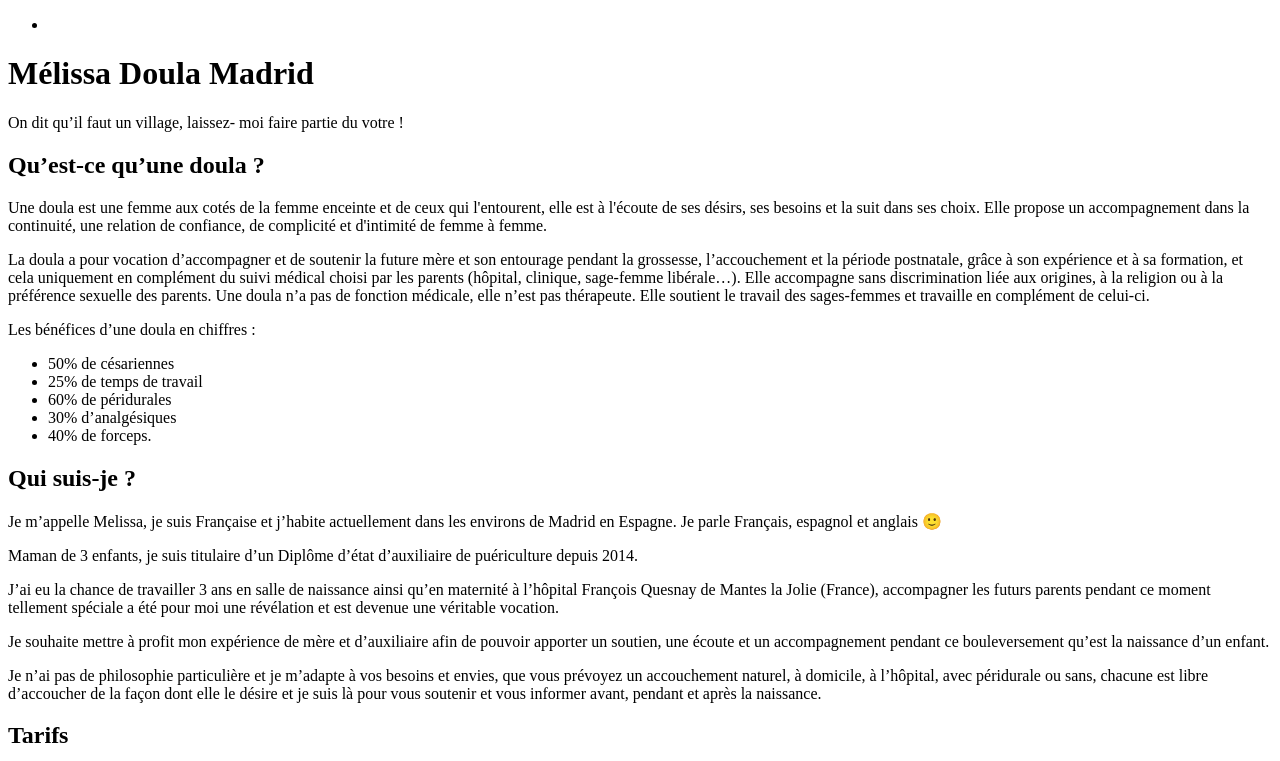
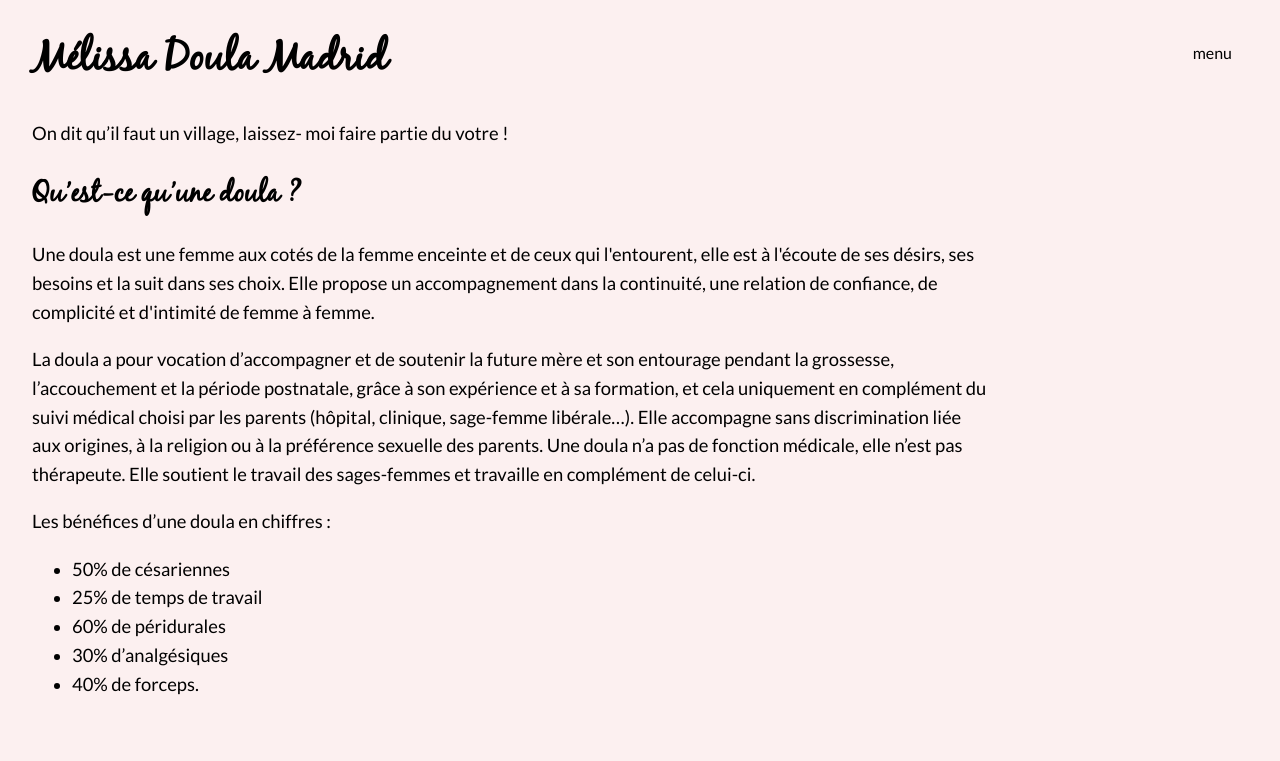
Before and after one commit to nerik/melissadoula, a website: page index.html in a window 1280 px wide. Shown: the top 761 px of the page. Drawn offline with Linux system fonts and the light colour scheme.

Commit message:
basic nav and style

```diff
--- /dev/null
+++ b/index.css
@@ -0,0 +1,117 @@
+
+@font-face {
+  font-family: 'black_jackregular';
+  src: url('fonts/blackjack-webfont.woff') format('woff');
+  font-weight: normal;
+  font-style: normal;
+}
+
+@font-face {
+  font-family: 'latobold';
+  src: url('fonts/lato-bold-webfont.woff2') format('woff2'),
+       url('fonts/lato-bold-webfont.woff') format('woff');
+  font-weight: normal;
+  font-style: normal;
+
+}
+
+@font-face {
+  font-family: 'latobold_italic';
+  src: url('fonts/lato-bolditalic-webfont.woff2') format('woff2'),
+       url('fonts/lato-bolditalic-webfont.woff') format('woff');
+  font-weight: normal;
+  font-style: normal;
+}
+
+@font-face {
+  font-family: 'latoitalic';
+  src: url('fonts/lato-italic-webfont.woff2') format('woff2'),
+       url('fonts/lato-italic-webfont.woff') format('woff');
+  font-weight: normal;
+  font-style: normal;
+}
+
+@font-face {
+  font-family: 'latoregular';
+  src: url('fonts/lato-regular-webfont.woff2') format('woff2'),
+       url('fonts/lato-regular-webfont.woff') format('woff');
+  font-weight: normal;
+  font-style: normal;
+}
+
+:root {
+  --color-bg: #FCF0F0;
+  --color-bg-nav: #806D6D;
+  --headings: #FFA1A3;
+  --headings-dark: #D9898B;
+}
+
+html {
+  padding: 0;
+}
+
+html, body, ul, li {
+  margin: 0;
+}
+
+body {
+  background: var(--color-bg);
+  font-family: 'latoregular', sans-serif;
+  padding: 0 2rem 4rem;
+}
+
+nav {
+  top: 0;
+  position: sticky;
+}
+
+nav > label {
+  position: absolute;
+  top: 1rem;
+  right: 1rem;
+}
+
+#trigger {
+  display: none;
+}
+
+#trigger:checked + ul {
+  display: block;
+}
+
+nav > ul {
+  display: none;
+  background: var(--color-bg-nav);
+  margin: 0 -2rem;
+}
+
+
+
+
+header, section {
+  margin-right: auto;
+  margin-left: auto;
+  max-width: 960px;
+  margin: 0 0 4rem 0;
+}
+
+h1, h2, h3 {
+  font-family: 'black_jackregular', serif;
+}
+
+h1 {
+  font-size: 2.6rem;
+}
+
+h2 {
+  font-size: 1.8rem;
+}
+
+h3 {
+  font-size: 1.4rem;
+}
+
+p, li{
+  font-size: 1.15rem;
+  line-height: 1.8rem;
+}
--- a/index.html
+++ b/index.html
@@ -6,13 +6,28 @@
     <meta http-equiv="X-UA-Compatible" content="IE=edge">
     <meta name="viewport" content="width=device-width, initial-scale=1.0">
     <title>Melissa Doula Madrid</title>
+    <link rel="stylesheet" href="index.css">
   </head>
 
   <body>
     <nav>
+      <label for="trigger">menu</label>
+      <input id="trigger" type="checkbox" />
       <ul>
         <li>
-
+          <a href="#qui">Qui suis-je</a>
+        </li>
+        <li>
+          <a href="#tarifs">Tarifs</a>
+        </li>
+        <li>
+          <a href="#themes">Thèmes abordés</a>
+        </li>
+        <li>
+          <a href="#index-es.html">Español</a>
+        </li>
+        <li>
+          <a href="#index-en.html">English</a>
         </li>
       </ul>
     </nav>
@@ -58,6 +73,7 @@
 
     </header>
 
+    <a name="qui" />
     <section>
       <h2>Qui suis-je ?</h2>
       <p>Je m’appelle Melissa, je suis Française et j’habite actuellement dans les environs de Madrid en Espagne. Je parle
@@ -77,6 +93,9 @@
       </p>
 
     </section>
+
+
+    <a name="tarifs" />
     <section>
       <h2>Tarifs</h2>
       <p>Je me déplace à Madrid et ses environs.</p>
@@ -107,6 +126,7 @@
     </section>
 
 
+    <a name="themes" />
     <section>
       <h2>Les différents Thèmes abordés</h2>
       <h3>Avant</h3>
```
Also changed, not shown: fonts/blackjack-webfont.woff (added), fonts/lato-bold-webfont.woff (added), fonts/lato-bold-webfont.woff2 (added), fonts/lato-bolditalic-webfont.woff (added), fonts/lato-bolditalic-webfont.woff2 (added), fonts/lato-italic-webfont.woff (added), fonts/lato-italic-webfont.woff2 (added), fonts/lato-regular-webfont.woff (added), fonts/lato-regular-webfont.woff2 (added). Lines whose indentation alone changed are shown as unchanged.
